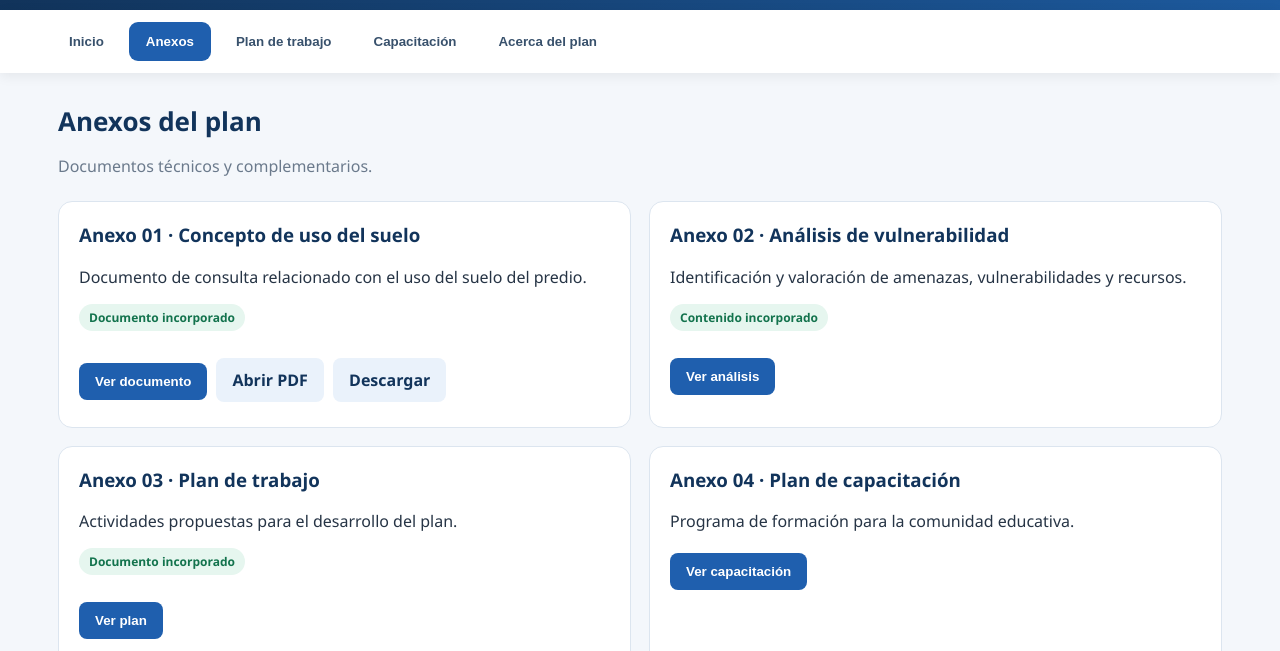
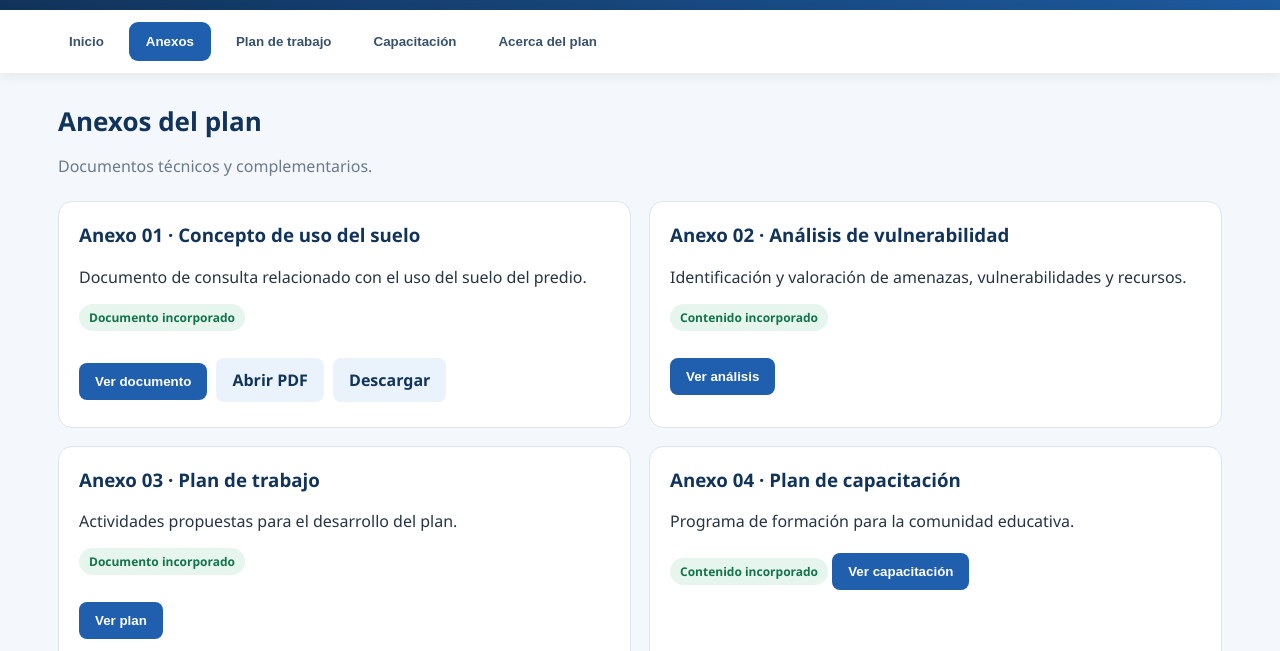
Before and after one commit to Riks1Manag/colegio-nueva-esperanza-emergencias, a plain HTML site: page index.html in a window 1280 px wide. Both pictures are taken after a click on the button "Anexos". Shown: the part 149-800 px from the top of the page. Drawn offline with Linux system fonts and the light colour scheme.

Commit message:
Update index.html

```diff
--- a/index.html
+++ b/index.html
@@ -609,6 +609,7 @@ footer p { margin: 5px; opacity: .9; }
     <div class="annex-card">
       <h3>Anexo 04 · Plan de capacitación</h3>
       <p>Programa de formación para la comunidad educativa.</p>
+      <span class="tag done">Contenido incorporado</span>
       <button class="btn" onclick="showView('capacitacion',null)">Ver capacitación</button>
     </div>
 
```
